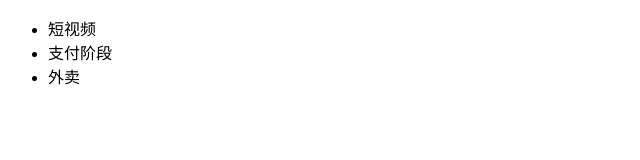
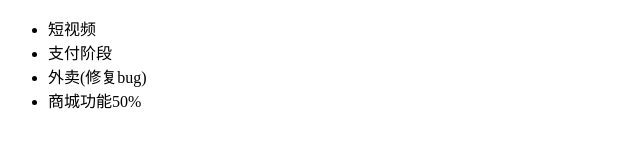
Before and after one commit to wei520wei/-, a plain HTML site: page index.html in a window 1280 px wide. Shown: the whole page, without its empty margins (0-640 px from the left). Drawn offline with Linux system fonts and the light colour scheme.

Commit message:
修复bug

```diff
--- a/index.html
+++ b/index.html
@@ -9,7 +9,8 @@
 			<ul>
 				<li>短视频</li>
 				<li>支付阶段</li>
-				<li>外卖</li>
+				<li>外卖(修复bug)</li>
+				<li>商城功能50%</li>
 			</ul>
 		</div>
 
```
